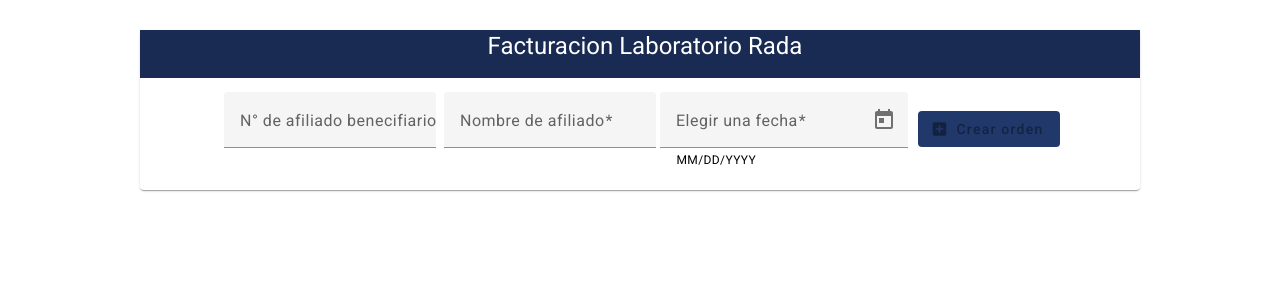
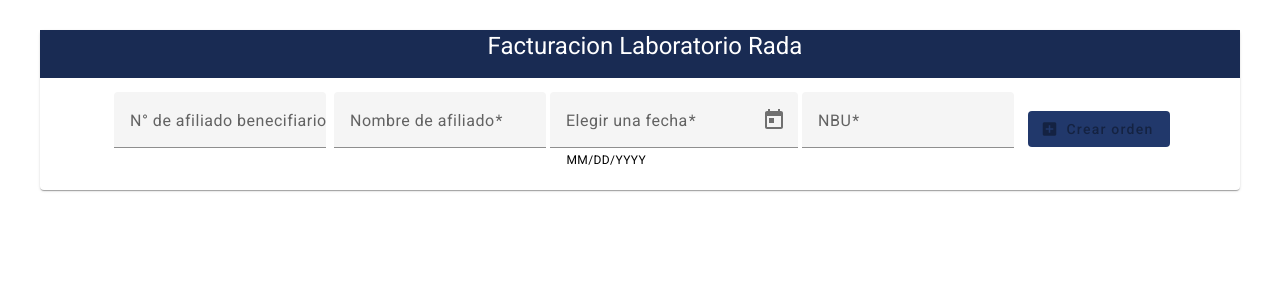
Before and after one commit to nyralith/uli-facturacion, an Angular app: page / in a window 1280 px wide. Shown: the top 300 px of the page. Built offline with nearby package versions, Linux system fonts and the light colour scheme.

Commit message:
se cambio el nbu a l form de afiliados, se creo una carpeta de img con el logo del lab

```diff
--- a/angular.json
+++ b/angular.json
@@ -102,5 +102,8 @@
         }
       }
     }
+  },
+  "cli": {
+    "analytics": false
   }
 }
--- a/src/app/components/facturas/facturas.component.html
+++ b/src/app/components/facturas/facturas.component.html
@@ -21,6 +21,10 @@
                         <mat-hint>MM/DD/YYYY</mat-hint>
                         <mat-datepicker-toggle matIconSuffix [for]="picker"></mat-datepicker-toggle>
                         <mat-datepicker #picker></mat-datepicker>
+                    </mat-form-field>
+                    <mat-form-field class="example-full-width">
+                        <mat-label>NBU</mat-label>
+                        <input matInput formControlName="nbu">
                     </mat-form-field>
                     <button class="disabledButton" style="margin-left: 10px;" color="primary" mat-raised-button
                         [disabled]="!afiliadoForm.valid" (click)="addOrder()">
@@ -64,10 +68,6 @@
                             <input matInput formControlName="importe">
                         </mat-form-field>
 
-                        <mat-form-field class="example-full-width">
-                            <mat-label>NBU</mat-label>
-                            <input matInput formControlName="nbu">
-                        </mat-form-field>
 
                         <button style="margin-left: 7px;" mat-mini-fab color="primary"
                             style="background-color: rgb(33, 56, 107);"
--- a/src/app/components/facturas/facturas.component.scss
+++ b/src/app/components/facturas/facturas.component.scss
@@ -9,9 +9,10 @@
 
 .container-card {
     margin: auto;
-    max-width: 1000px !important;
+    max-width: 1200px !important;
 }
 
 .disabledButton {
     background-color: rgb(33, 56, 107) !important;
+
 }
--- a/src/app/components/facturas/facturas.component.ts
+++ b/src/app/components/facturas/facturas.component.ts
@@ -32,7 +32,8 @@ export class FacturasComponent {
   afiliadoForm = new FormGroup({
     numAfiliado: new FormControl('', Validators.required),
     nombreAfiliado: new FormControl('', Validators.required),
-    fechaFactura: new FormControl('', Validators.required)
+    fechaFactura: new FormControl('', Validators.required),
+    nbu: new FormControl('', Validators.required),
   })
 
   analisisForm: FormGroup;
@@ -42,7 +43,6 @@ export class FacturasComponent {
       codigo: ['', Validators.required],
       analisis: ['', Validators.required],
       importe: ['', Validators.required],
-      nbu: ['', Validators.required]
     })
   }
 
@@ -122,14 +122,14 @@ export class FacturasComponent {
     let codigo = parseInt(this.analisisForm.controls['codigo'].value);
     let analisis = this.analisisForm.controls['analisis'].value;
     let importe = parseInt(this.analisisForm.controls['importe'].value);
-    let nbu = this.analisisForm.controls['nbu'].value;
+    let nbu = this.afiliadoForm.controls['nbu'].value;
 
     let orden = {
       codigo: codigo,
       analisis: analisis,
       importe: importe * nbu,
     }
-    // this.analisisForm.reset();
+    // this.nbisForm.reset();
 
     this.analisisForm.controls['codigo'].patchValue('')
     this.analisisForm.controls['analisis'].patchValue('');
```
Also changed, not shown: src/img/rada.jpg (added).
